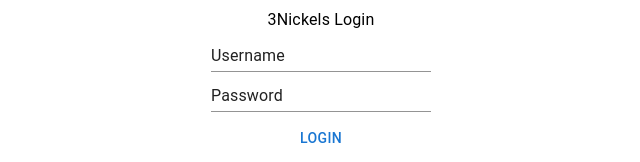
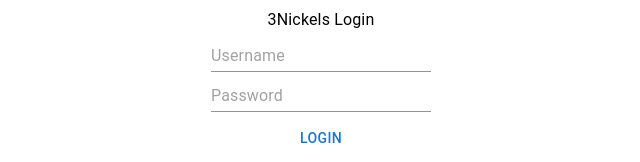
Before and after one commit to Kingdom-Architects/intensive-starter, a React (Create React App) app: page / in a window 1280 px wide. Shown: the top 162 px of the page, without its empty margins (319-959 px from the left). Built offline with nearby package versions, Linux system fonts and the light colour scheme; what react-toast-notifications would draw is missing.

Commit message:
fix placeholder

```diff
--- a/src/screens/LoginScreen.tsx
+++ b/src/screens/LoginScreen.tsx
@@ -3,8 +3,8 @@
 import { useToasts } from 'react-toast-notifications'
 
 const LoginScreen = () => {
-  const [username, setUserName] = useState('Username')
-  const [password, setPassword] = useState('Password')
+  const [username, setUserName] = useState('')
+  const [password, setPassword] = useState('')
   const [error, setError] = useState<string | undefined>(undefined)
 
   const onSubmit = () => {
@@ -25,11 +25,13 @@
       <Typography style={{ marginTop: '8px' }}>3Nickels Login</Typography>
       <Input
         style={{ marginTop: '8px' }}
+        placeholder='Username'
         value={username}
         onChange={(e) => setUserName(e.target.value)}
       />
       <Input
         style={{ marginTop: '8px' }}
+        placeholder='Password'
         value={password}
         onChange={(e) => setPassword(e.target.value)}
       />
```
